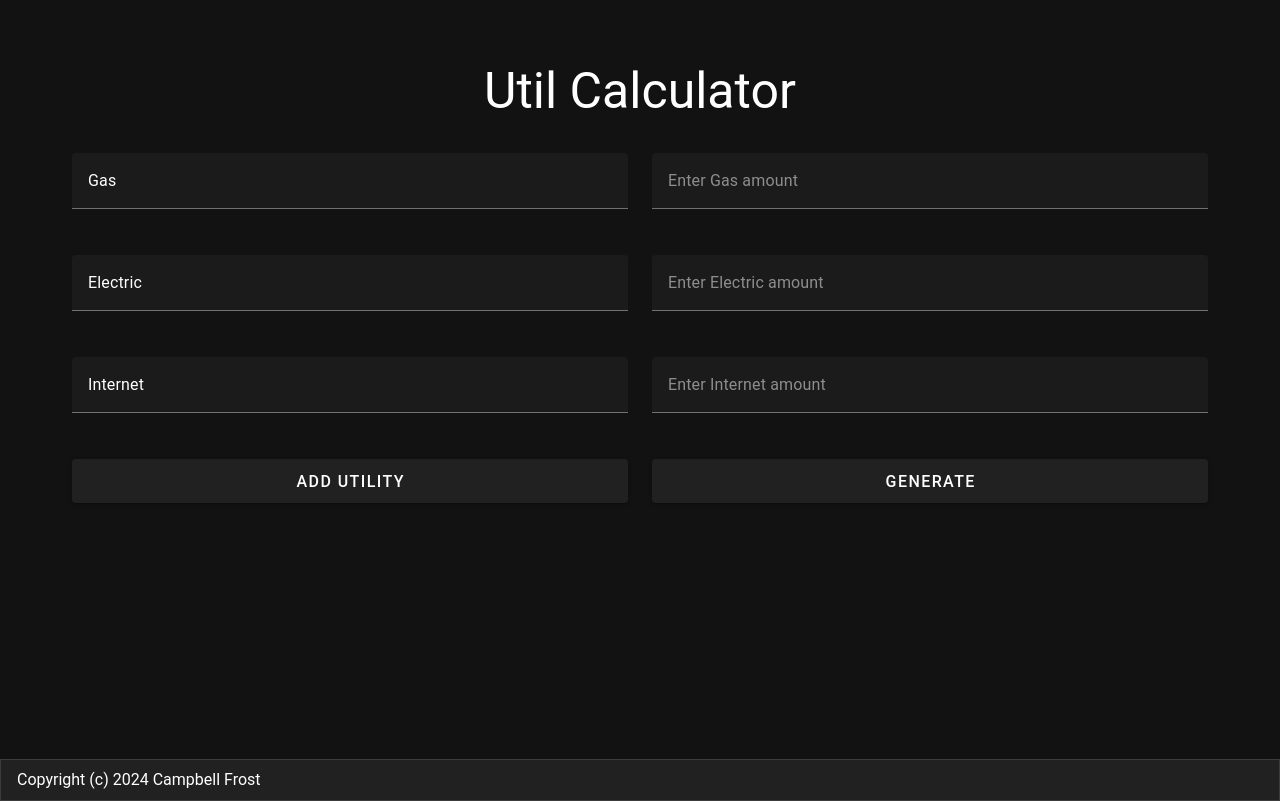
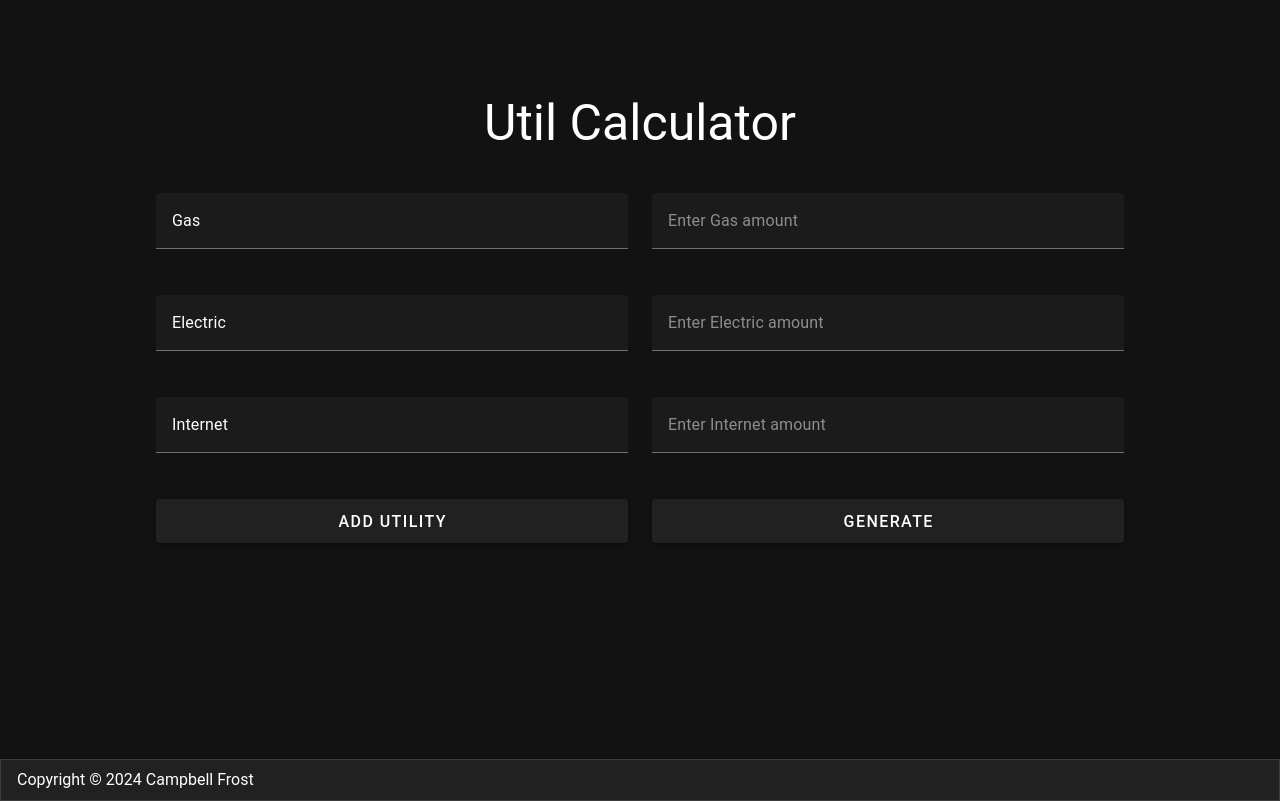
Before and after one commit to campbell-frost/UtilCalculator, a Vue app: page / in a window 1280 px wide. Built offline with nearby package versions, Linux system fonts and the light colour scheme.

Commit message:
style changes

```diff
--- a/src/components/UtilCalc.vue
+++ b/src/components/UtilCalc.vue
@@ -1,7 +1,7 @@
 <template>
-  <v-container class="content">
-    <v-responsive class="align-center text-center fill-height px-4 custom-width">
-      <v-row class="d-flex justify-center mb-3">
+  <v-container class="content d-flex justify-center">
+    <v-responsive max-width="1000px" class="fill-height px-4 custom-width">
+      <v-row class="d-flex justify-center my-5">
         <p class="title">Util Calculator</p>
       </v-row>
       <v-row v-for="(utility, index) in utilities" :key="index">
@@ -38,7 +38,7 @@
       </v-row>
     </v-responsive>
   </v-container>
-  <v-footer class="copyright" border>Copyright (c) 2024 Campbell Frost</v-footer>
+  <v-footer class="copyright" border>Copyright © 2024 Campbell Frost</v-footer>
 </template>
 
 <script>
@@ -113,7 +113,5 @@ export default {
 
 .copyright {
   margin-top: 59px;
-  margin-bottom: -100px;
-  padding-bottom: 5px;
 }
 </style>
```
